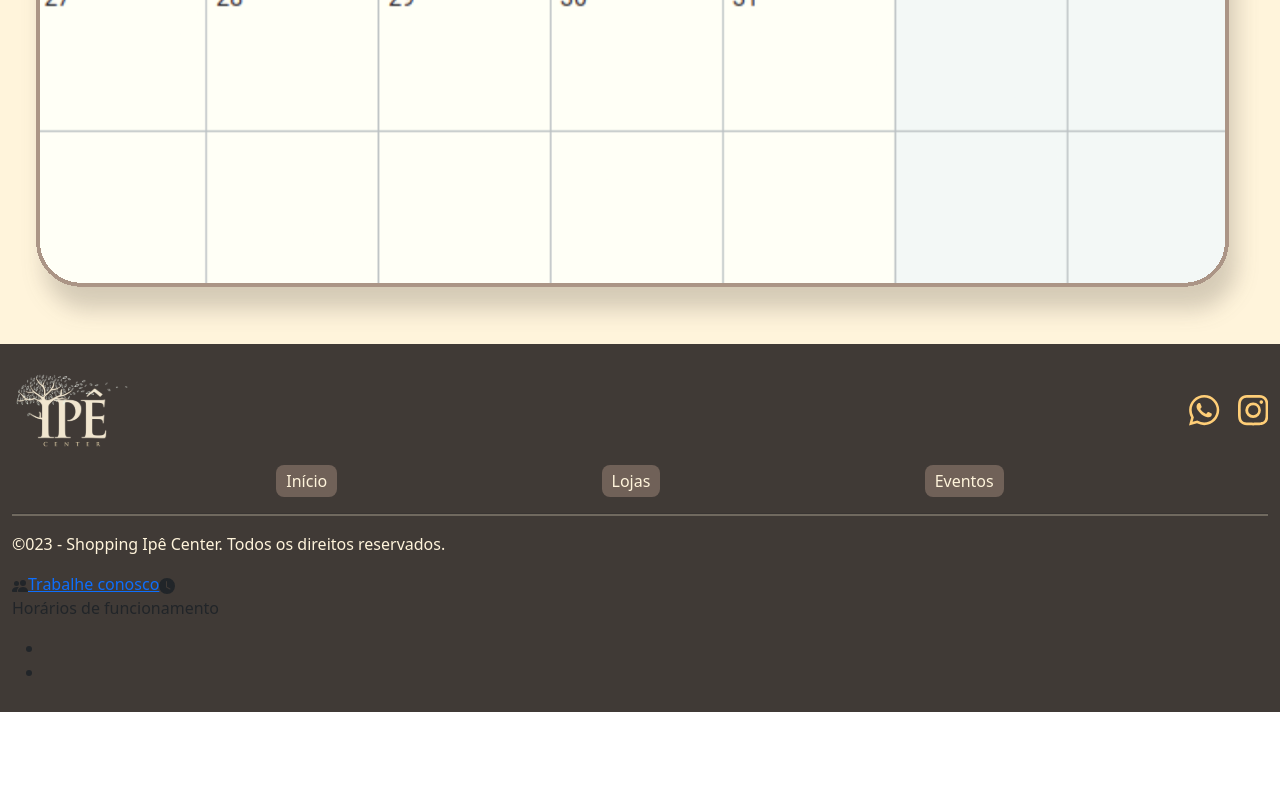
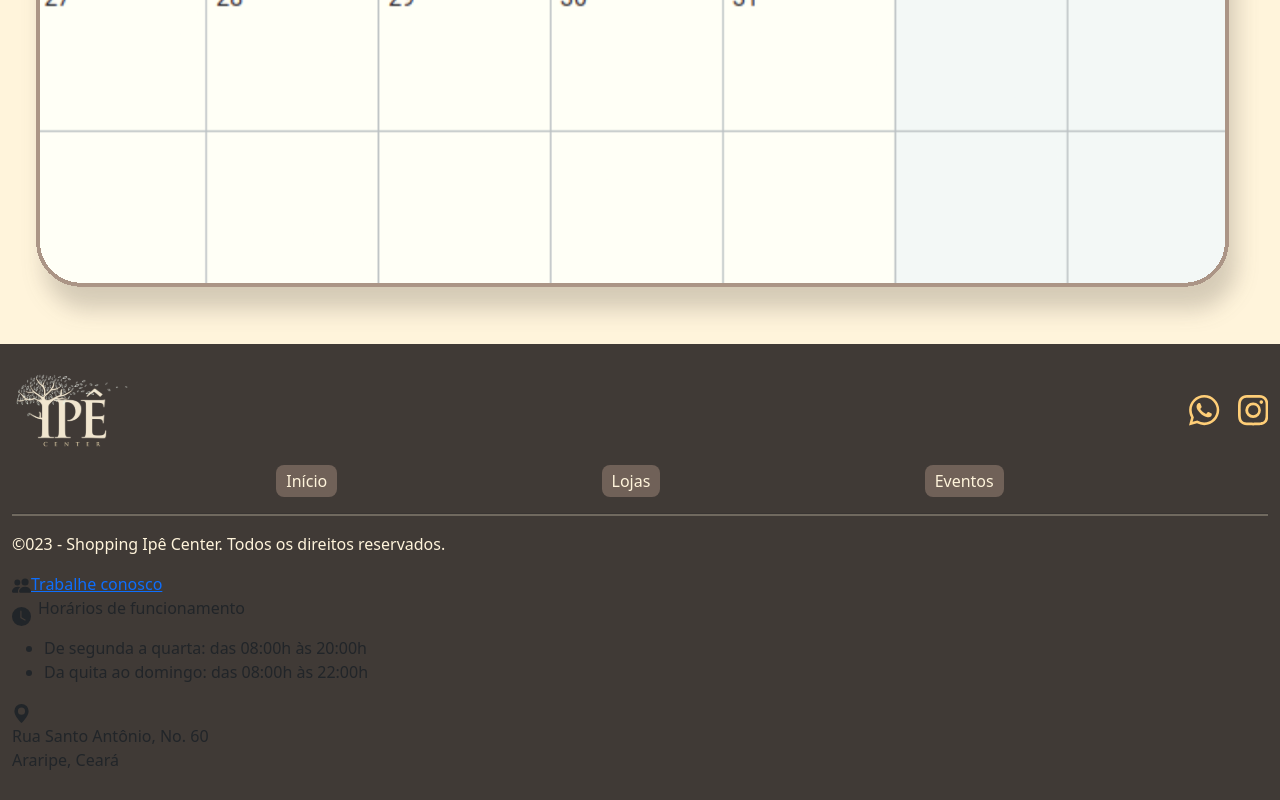
Before and after one commit to teamstacklab/ip-center, a React (Create React App) app in the folder client/: page / in a window 1280 px wide. Shown: the part 2088-2888 px from the top of the page. Before the commit the page ends 2800 px from the top, so only its background shows below. Built offline with nearby package versions, Linux system fonts and the light colour scheme.

Commit message:
Adicionei novas coisas ao footer

```diff
--- a/client/src/components/Footer/index.css
+++ b/client/src/components/Footer/index.css
@@ -47,3 +47,14 @@ footer {
 .info__meta {
     color: var(--cor-menu);
 }
+
+.data__elementos-horarios {
+    display: flex;
+    align-items: center;
+    gap: 7px;
+}
+
+.data__icon {
+    width: 19px;
+    height: 19px;
+}
--- a/client/src/components/Footer/index.jsx
+++ b/client/src/components/Footer/index.jsx
@@ -54,20 +54,24 @@ const Footer = () => {
       <div className="footer__info">
         <p className="info__meta">&copy;023 - Shopping Ipê Center. Todos os direitos reservados.</p>
         <div className="info__data">
-          <span className="data__trabalho">
+          <div className="data__trabalho">
             <PeopleFill className="data__icon" />
             <Link to={HomeRoute}>Trabalhe conosco</Link>
-          </span>
-          <span className="data__horarios">
-            <span>
+          </div>
+          <div className="data__horarios">
+            <div className="data__elementos-horarios">
               <ClockFill className="data__icon" />
               <p className="data__title">Horários de funcionamento</p>
-            </span>
+            </div>
             <ul className="data__list">
-              <li className="list__item"></li>
-              <li className="list__item"></li>
+              <li className="list__item">De segunda a quarta: <span className="item--negreto">das 08:00h às 20:00h</span></li>
+              <li className="list__item">Da quita ao domingo: <span className="item--negreto">das 08:00h às 22:00h</span></li>
             </ul>
-          </span>
+          </div>
+          <div className="data__endereco">
+            <GeoAltFill className="data__icon"/>
+            <p className="data__text">Rua Santo Antônio, No. 60 <br />Araripe, Ceará</p>
+          </div>
         </div>
       </div>
     </footer>
```
Also changed, not shown: 1 other file (tests, documents, lock files or other folders).
